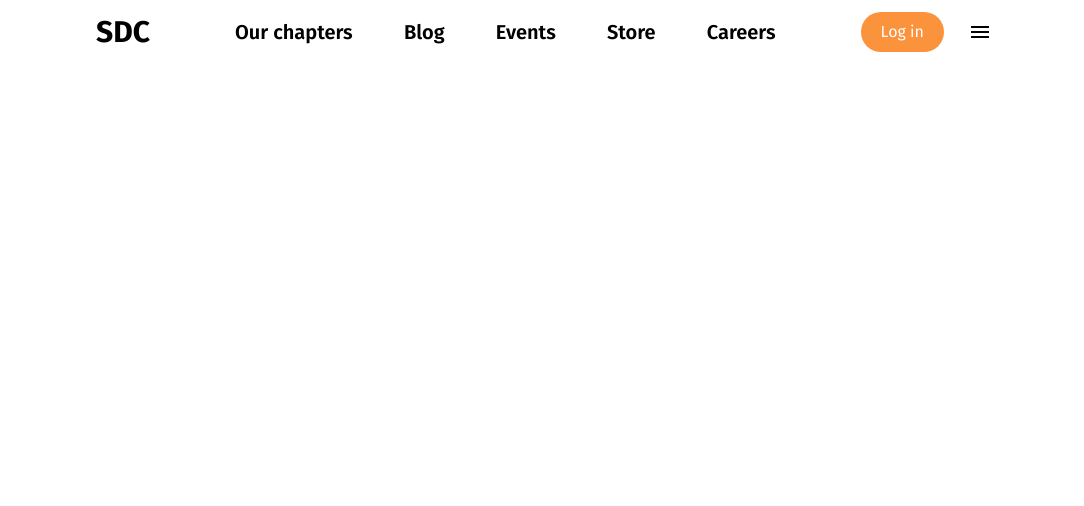
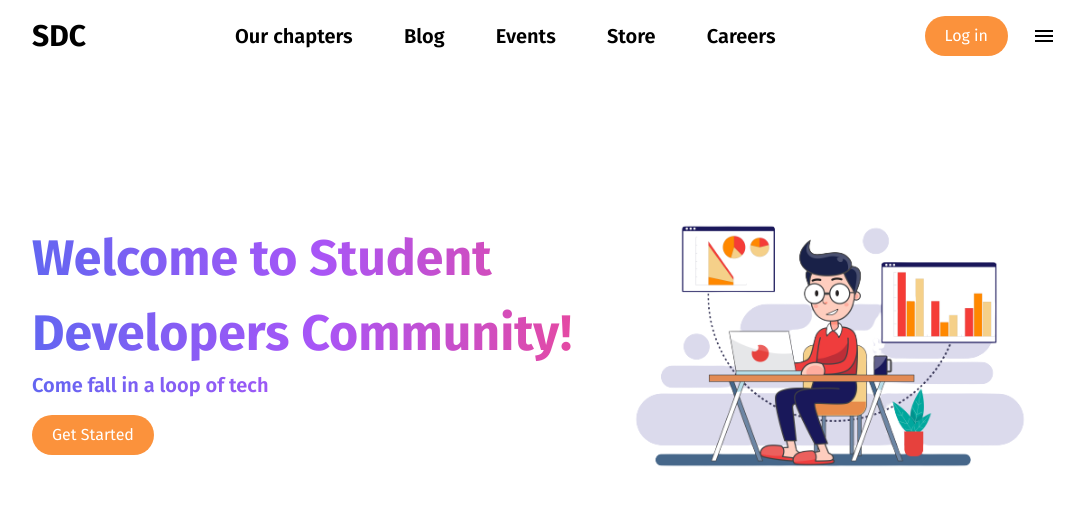
Before and after one commit to SDC-INDIA/sdc-website, a Next.js app: page / in a window 1280 px wide. Shown: the top 506 px of the page, without its empty margins (96-1180 px from the left). Built offline with nearby package versions, Linux system fonts and the light colour scheme.

Commit message:
hero completed

```diff
--- /dev/null
+++ b/components/HomePage/Hero/Hero.tsx
@@ -0,0 +1,21 @@
+import Image from "next/image"
+import Link from "next/link"
+
+const Hero = () => {
+  return (
+    <div className="lg:w-[80%] w-[90%] flex md:flex-row flex-col justify-between mx-auto mt-12">
+        <div className="flex flex-col justify-center">
+            <h1 className="text-[40px] lg:text-[50px] font-bold bg-gradient-to-r from-indigo-500 via-purple-500 to-pink-500 text-transparent bg-clip-text">Welcome to Student Developers Community!</h1>
+            <h2 className="text-xl font-semibold text-left bg-gradient-to-r from-indigo-500 via-purple-500 to-pink-500 text-transparent bg-clip-text">Come fall in a loop of tech</h2>
+            <Link href="" className="w-fit bg-orange-400 hover:bg-orange-300 my-4 px-5 py-2 text-white rounded-full">
+              Get Started
+            </Link>
+        </div>
+        <div className="">
+            <Image src="/static/hero_image.png" alt="" height={800} width={800} />
+        </div>
+    </div>
+  )
+}
+
+export default Hero
--- a/components/HomePage/Navbar/Navbar.tsx
+++ b/components/HomePage/Navbar/Navbar.tsx
@@ -10,7 +10,7 @@ const Navbar = () => {
         setToggle(!toggle);
     }
     return (
-        <nav className="flex items-center justify-between lg:w-[70%] w-[90%] mx-auto py-3">
+        <nav className="flex items-center justify-between lg:w-[80%] w-[90%] mx-auto py-4">
             <div className="w-full flex justify-between items-center max-w-7xl mx-auto">
                 <div className="logo">
                     <h1 className="text-3xl font-bold">SDC</h1>
@@ -32,13 +32,13 @@ const Navbar = () => {
                             :
                             <CloseIcon onClick={handleToggle} className="text-3xl cursor-pointer lg:hidden" />
                     }
-                    <div className={`${toggle ? "hidden" : "flex"} lg:hidden p-6 absolute top-20 right-0 mx-4 my-2 min-w-[140px] z-10 rounded-xl`}>
+                    <div className={`${toggle ? "hidden" : "flex"} bg-white bg-gradient-to-r from-orange-400 via-orange-300 to-red-400 lg:hidden p-6 absolute top-20 right-0 mx-4 my-2 min-w-[140px] z-10 rounded-xl`}>
                         <ul className="list-none flex justify-end items-start flex-1 flex-col gap-4">
-                            <li className=""><Link className="hover:text-gray-500" href="">Our chapters</Link></li>
-                            <li className=""><Link className="hover:text-gray-500" href="">Blog</Link></li>
-                            <li className=""><Link className="hover:text-gray-500" href="">Events</Link></li>
-                            <li className=""><Link className="hover:text-gray-500" href="">Store</Link></li>
-                            <li className=""><Link className="hover:text-gray-500" href="">Careers</Link></li>
+                            <li className="font-semibold text-white"><Link className="hover:text-gray-500" href="">Our chapters</Link></li>
+                            <li className="font-semibold text-white"><Link className="hover:text-gray-500" href="">Blog</Link></li>
+                            <li className="font-semibold text-white"><Link className="hover:text-gray-500" href="">Events</Link></li>
+                            <li className="font-semibold text-white"><Link className="hover:text-gray-500" href="">Store</Link></li>
+                            <li className="font-semibold text-white"><Link className="hover:text-gray-500" href="">Careers</Link></li>
                         </ul>
                     </div>
                 </div>
--- a/pages/index.tsx
+++ b/pages/index.tsx
@@ -1,9 +1,11 @@
+import Hero from "@/components/HomePage/Hero/Hero"
 import Navbar from "@/components/HomePage/Navbar/Navbar"
 
 export default function Home() {
   return (
     <div>
       <Navbar />
+      <Hero />
     </div>
   )
 }
```
Also changed, not shown: public/static/hero_image.png (added).
